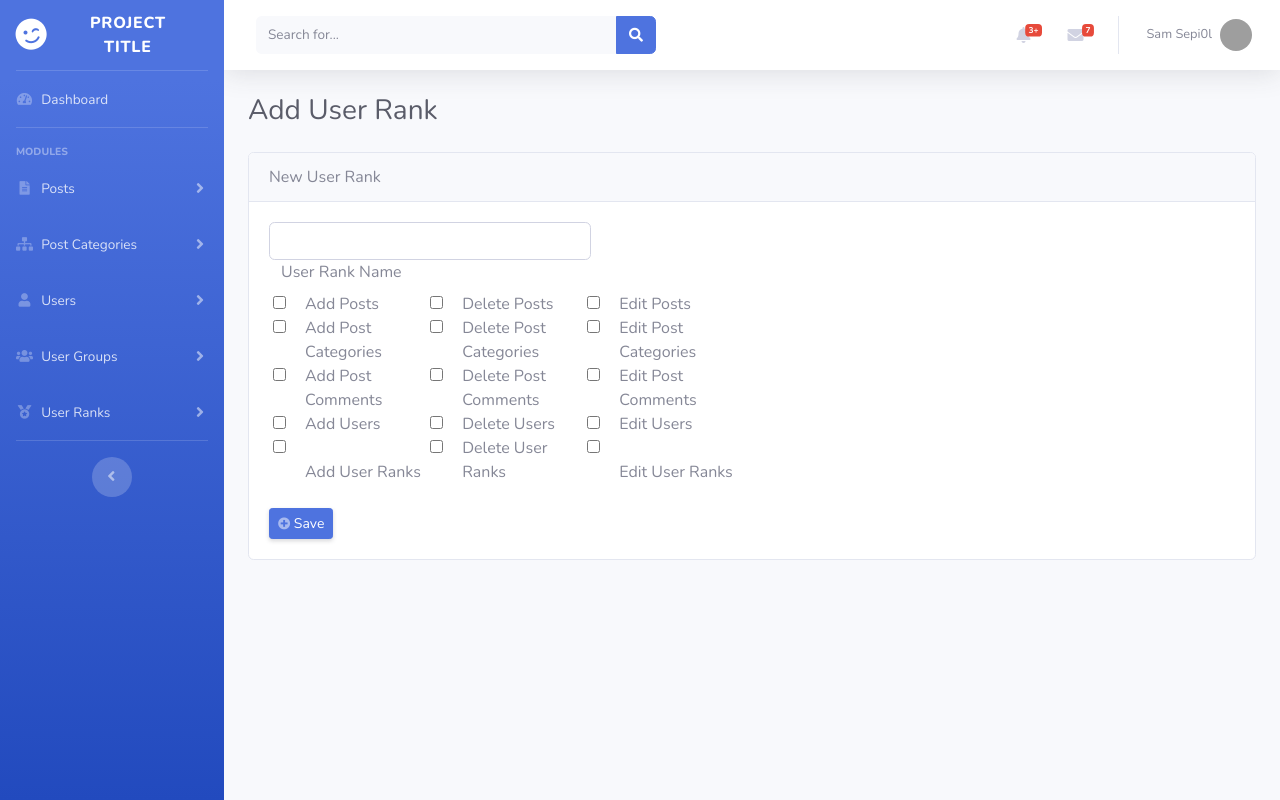
After one commit to gregor-dietrich/skeletor, a PHP site: page /app/views/user/rank/admin/add.php in a window 1280 px wide. The commit adds this page. Run offline with PHP 8.4, Linux system fonts and the light colour scheme; a stand-in replaces the project's code that opens the database connection; some libraries are stand-ins or nearby versions; grey boxes are pictures that could not be loaded.

Commit message:
User Rank Dashboard views

```diff
--- a/app/src/User/RanksRepository.php
+++ b/app/src/User/RanksRepository.php
@@ -14,7 +14,7 @@
     public function insert($name, $post_add, $post_delete, $post_edit, $post_category_add, $post_category_delete, $post_category_edit, $post_comment_add, $post_comment_delete, $post_comment_edit, $user_add, $user_delete, $user_edit, $user_rank_add, $user_rank_delete, $user_rank_edit)
     {
         $table = $this->getTableName();
-        $stmt = $this->pdo->prepare("INSERT INTO `{$table}` (`name`, `post_add`, `post_delete`, `post_edit`, `post_category_add`, `post_category_delete`, `post_category_edit`, `post_comment_add`, `post_comment_delete`, `post_comment_edit`, `user_add`, `user_delete`, `user_edit`, `user_rank_add`, `user_rank_delete`, `user_rank_edit`) VALUES (:name, :post_add, :post_delete, :post_edit, :post_category_add, :post_category_delete, :post_category_edit, :post_comment_add, :post_comment_delete, :post_comment_edit, :user_add, :user_delete, :user_edit, :user_rank_add, :user_rank_delete, :user_rank_edit)");
+        $stmt = $this->pdo->prepare("INSERT INTO `{$table}` (`name`, `post_add`, `post_delete`, `post_edit`, `post_category_add`, `post_category_delete`, `post_category_edit`, `post_comment_add`, `post_comment_delete`, `post_comment_edit`, `user_add`, `user_delete`, `user_edit`, `user_rank_add`, `user_rank_delete`, `user_rank_edit`) VALUES (:post_add, :post_delete, :post_edit, :post_category_add, :post_category_delete, :post_category_edit, :post_comment_add, :post_comment_delete, :post_comment_edit, :user_add, :user_delete, :user_edit, :user_rank_add, :user_rank_delete, :user_rank_edit)");
         $stmt->execute([
             'name' => $name,
             'post_add' => $post_add,
--- /dev/null
+++ b/app/views/user/rank/admin/add.php
@@ -0,0 +1,95 @@
+<?php include __DIR__ . "/../../../layout/admin/header.php"; ?>
+    <!-- Page Heading -->
+    <div class="d-sm-flex align-items-center justify-content-between mb-4">
+        <h1 class="h3 mb-0 text-gray-800">Add User Rank</h1>
+    </div>
+<?php if (!empty($savedSuccess)): ?>
+    <p class="alert-success">
+        User Rank added successfully.
+    </p>
+<?php endif; ?>
+    <div class="card">
+        <form method="POST" action="/app/index.php/dashboard/user_ranks/add" class="form-horizontal">
+            <div class="card-header">
+                New User Rank
+            </div>
+            <div class="card-body">
+                <input type="text" name="name" id="name" value=""
+                       class="form form-control col-md-4" required/>
+                <label class="control-label col-md-2" for="name">
+                    User Rank Name
+                </label>
+                <div class="container-fluid">
+                    <input class="form-check-input" type="checkbox" name="post_add" id="post_add" value="1"/>
+                    <label class="form-check-label col-md-2" for="post_add">
+                        Add Posts
+                    </label>
+                    <input class="form-check-input" type="checkbox" name="post_delete" id="post_delete" value="1"/>
+                    <label class="form-check-label col-md-2" for="post_delete">
+                        Delete Posts
+                    </label>
+                    <input class="form-check-input" type="checkbox" name="post_edit" id="post_edit" value="1"/>
+                    <label class="form-check-label col-md-2" for="post_edit">
+                        Edit Posts
+                    </label>
+                    <br />
+                    <input class="form-check-input" type="checkbox" name="post_category_add" id="post_category_add" value="1"/>
+                    <label class="form-check-label col-md-2" for="post_category_add">
+                        Add Post Categories
+                    </label>
+                    <input class="form-check-input" type="checkbox" name="post_category_delete" id="post_category_delete" value="1"/>
+                    <label class="form-check-label col-md-2" for="post_category_delete">
+                        Delete Post Categories
+                    </label>
+                    <input class="form-check-input" type="checkbox" name="post_category_edit" id="post_category_edit" value="1"/>
+                    <label class="form-check-label col-md-2" for="post_category_edit">
+                        Edit Post Categories
+                    </label>
+                    <br />
+                    <input class="form-check-input" type="checkbox" name="post_comment_add" id="post_comment_add" value="1"/>
+                    <label class="form-check-label col-md-2" for="post_comment_add">
+                        Add Post Comments
+                    </label>
+                    <input class="form-check-input" type="checkbox" name="post_comment_delete" id="post_comment_delete" value="1"/>
+                    <label class="form-check-label col-md-2" for="post_comment_delete">
+                        Delete Post Comments
+                    </label>
+                    <input class="form-check-input" type="checkbox" name="post_comment_edit" id="post_comment_edit" value="1"/>
+                    <label class="form-check-label col-md-2" for="post_comment_edit">
+                        Edit Post Comments
+                    </label>
+                    <br/>
+                    <input class="form-check-input" type="checkbox" name="user_add" id="user_add" value="1"/>
+                    <label class="form-check-label col-md-2" for="user_add">
+                        Add Users
+                    </label>
+                    <input class="form-check-input" type="checkbox" name="user_delete" id="user_delete" value="1"/>
+                    <label class="form-check-label col-md-2" for="user_delete">
+                        Delete Users
+                    </label>
+                    <input class="form-check-input" type="checkbox" name="user_edit" id="user_edit" value="1"/>
+                    <label class="form-check-label col-md-2" for="user_edit">
+                        Edit Users
+                    </label>
+                    <br />
+                    <input class="form-check-input" type="checkbox" name="user_rank_add" id="user_rank_add" value="1"/>
+                    <label class="form-check-label col-md-2" for="user_rank_add">
+                        Add User Ranks
+                    </label>
+                    <input class="form-check-input" type="checkbox" name="user_rank_delete" id="user_rank_delete" value="1"/>
+                    <label class="form-check-label col-md-2" for="user_rank_delete">
+                        Delete User Ranks
+                    </label>
+                    <input class="form-check-input" type="checkbox" name="user_rank_edit" id="user_rank_edit" value="1"/>
+                    <label class="form-check-label col-md-2" for="user_rank_edit">
+                        Edit User Ranks
+                    </label>
+                </div>
+                <br/>
+                <button type="submit" name="save" id="save" class="d-none d-sm-inline-block btn btn-sm btn-primary shadow-sm">
+                    <i class="fas fa-plus-circle fa-sm text-white-50"></i> Save
+                </button>
+            </div>
+        </form>
+    </div>
+<?php include __DIR__ . "/../../../layout/admin/footer.php"; ?>
```
Also changed, not shown: app/views/user/rank/admin/edit.php (added, +100 -0 lines), app/views/user/rank/admin/index.php (added, +41 -0 lines).
